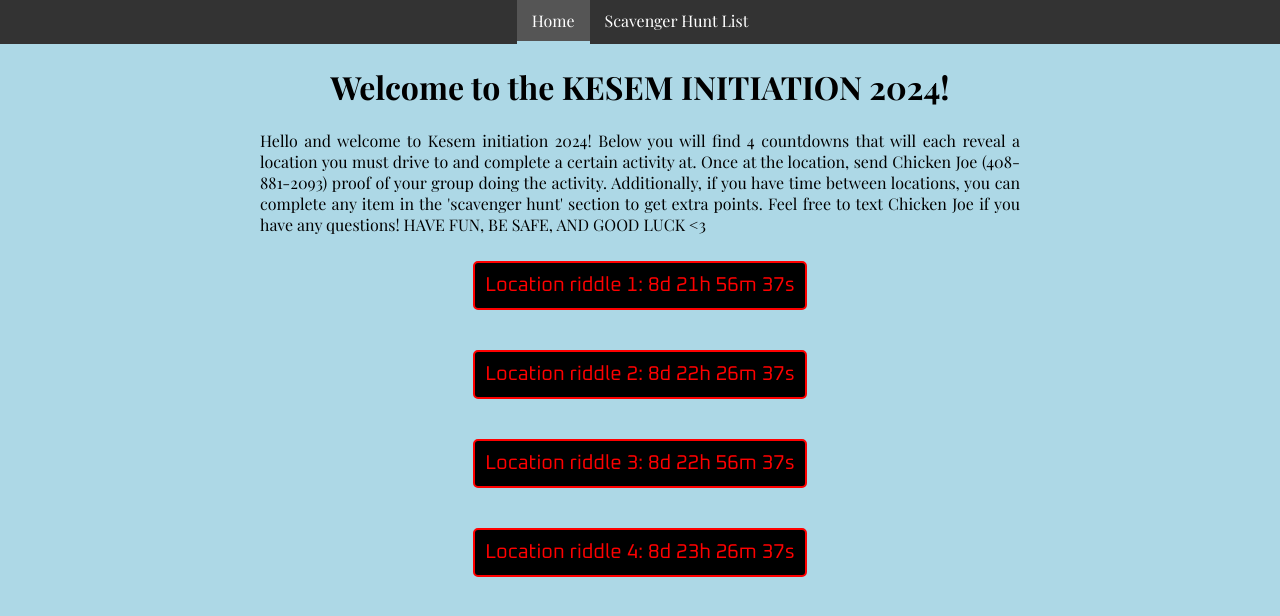
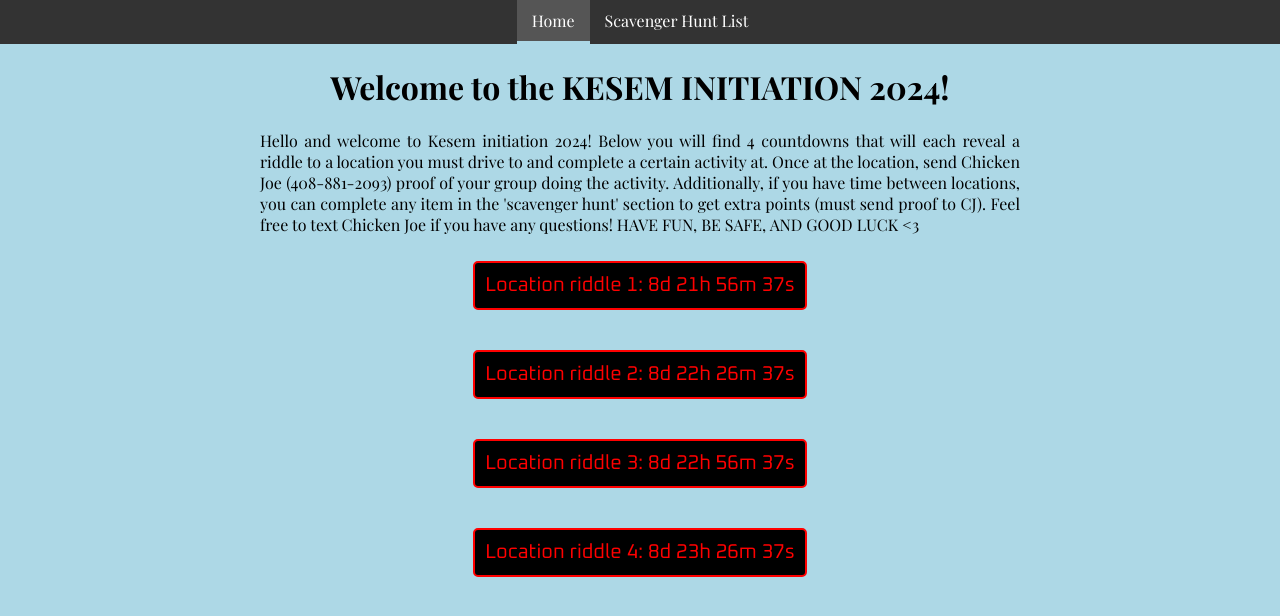
Before and after one commit to yachachli/kesem_initiation, a React (Create React App) app: page /#/home in a window 1280 px wide. Shown: the top 616 px of the page. Built offline with nearby package versions, Linux system fonts and the light colour scheme.

Commit message:
changed the paragraph a bit

```diff
--- a/src/App.js
+++ b/src/App.js
@@ -50,7 +50,7 @@
     <div className="inner-container">
       <h1>Welcome to the KESEM INITIATION 2024!</h1>
       <p className="explainer-text">
-      Hello and welcome to Kesem initiation 2024! Below you will find 4 countdowns that will each reveal a location you must drive to and complete a certain activity at. Once at the location, send Chicken Joe (408-881-2093) proof of your group doing the activity. Additionally, if you have time between locations, you can complete any item in the 'scavenger hunt' section to get extra points. Feel free to text Chicken Joe if you have any questions! HAVE FUN, BE SAFE, AND GOOD LUCK  &lt;3
+      Hello and welcome to Kesem initiation 2024! Below you will find 4 countdowns that will each reveal a riddle to a location you must drive to and complete a certain activity at. Once at the location, send Chicken Joe (408-881-2093) proof of your group doing the activity. Additionally, if you have time between locations, you can complete any item in the 'scavenger hunt' section to get extra points (must send proof to CJ). Feel free to text Chicken Joe if you have any questions! HAVE FUN, BE SAFE, AND GOOD LUCK  &lt;3
       </p>
       {Object.entries(riddlesState).map(([key, { countdown, text }]) => (
         <div key={key} className="riddle-container">
```
